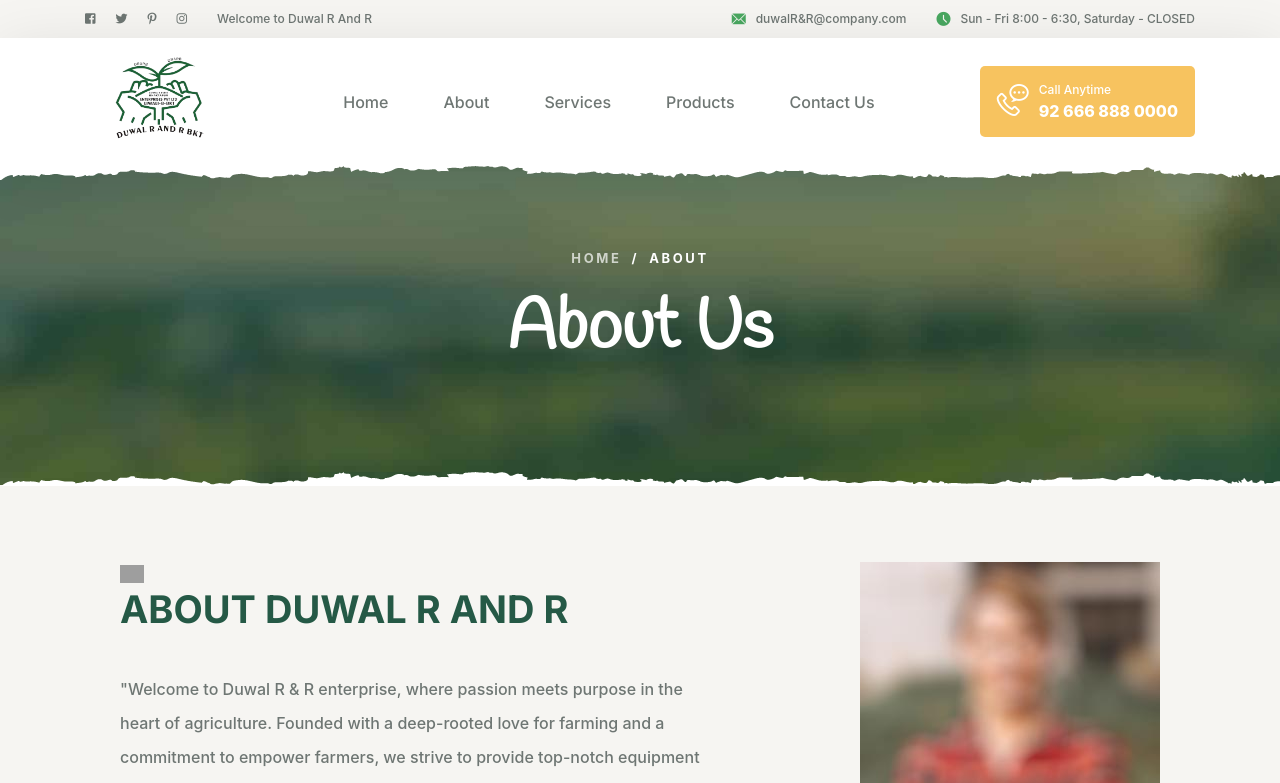
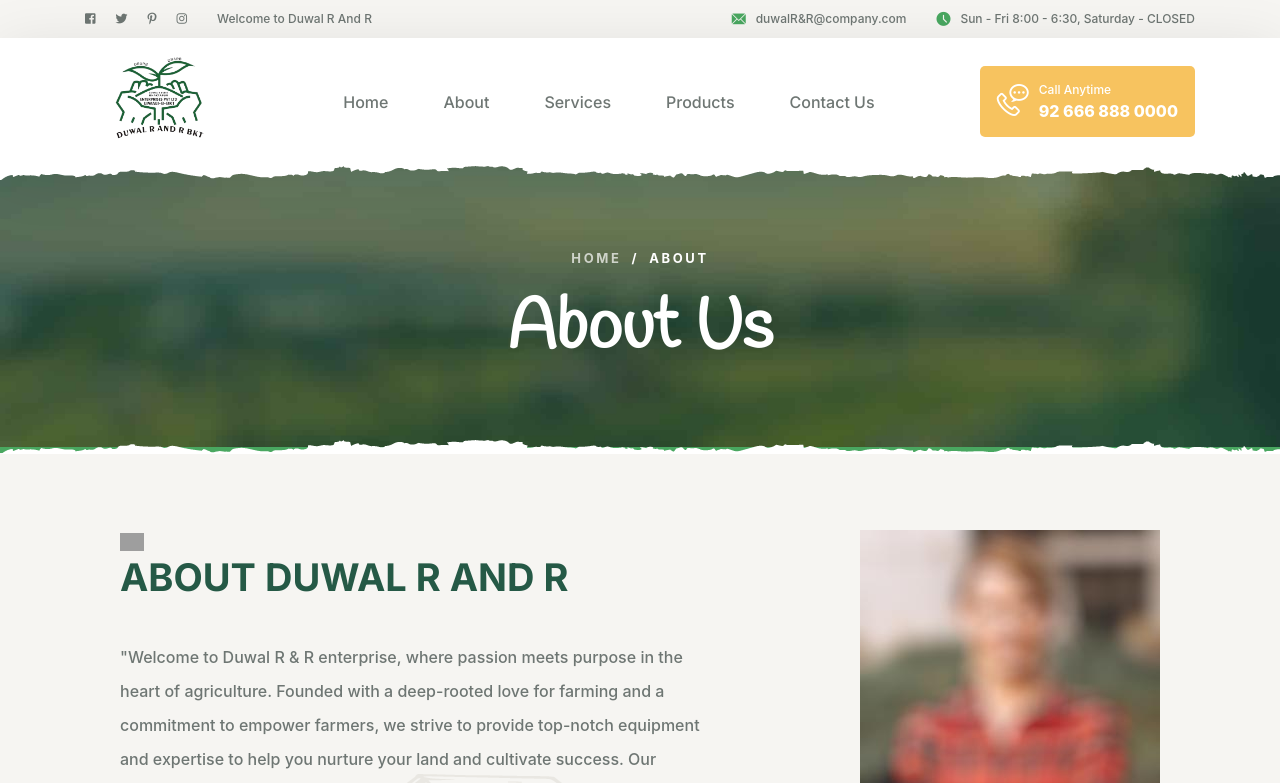
Before and after one commit to roshikDuwal/agriculture, a React (Vite) app: page /about in a window 1280 px wide. Shown: the top 783 px of the page. Built offline with nearby package versions, Linux system fonts and the light colour scheme; grey boxes are pictures that could not be loaded.

Commit message:
css added

```diff
--- a/src/components/Testimonial.jsx
+++ b/src/components/Testimonial.jsx
@@ -32,7 +32,7 @@ const Testimonial = () => {
     getproductdata();
   }, []);
 
-  console.log(data?.data?.testimonial);
+
 
   return (
     <>
--- a/src/pages/About.jsx
+++ b/src/pages/About.jsx
@@ -7,10 +7,7 @@ import Aboutimage2 from "../../assets/images/services/service-1-2.jpg"
 import Aboutimage3 from "../../assets/images/services/service-1-3.jpg"
 import Experienceimage from "../../assets/images/resources/about-3-2.jpg"
 import BACKGROUNDIMAGE from "../../assets/images/backgrounds/cta-1-bg-1.jpg"
-
-const myStyle = {
-  backgroundImage: "url('assets/images/backgrounds/page-header-bg-1-1.jpg')",
-};
+import Mystyle from "../../assets/images/backgrounds/page-header-bg-1-1.jpg"
 
 import AOS from "aos";
 import "aos/dist/aos.css";
@@ -25,7 +22,9 @@ const About = () => {
   return (
     <>
       <section className="page-header" >
-        <div className="page-header__bg" style={myStyle}></div>
+        <div className="page-header__bg" >
+          <img src={Mystyle} alt="" />
+        </div>
 
         <div className="container" >
           <ul className="thm-breadcrumb list-unstyled" >
```
Also changed, not shown: assets/css/main.css.
